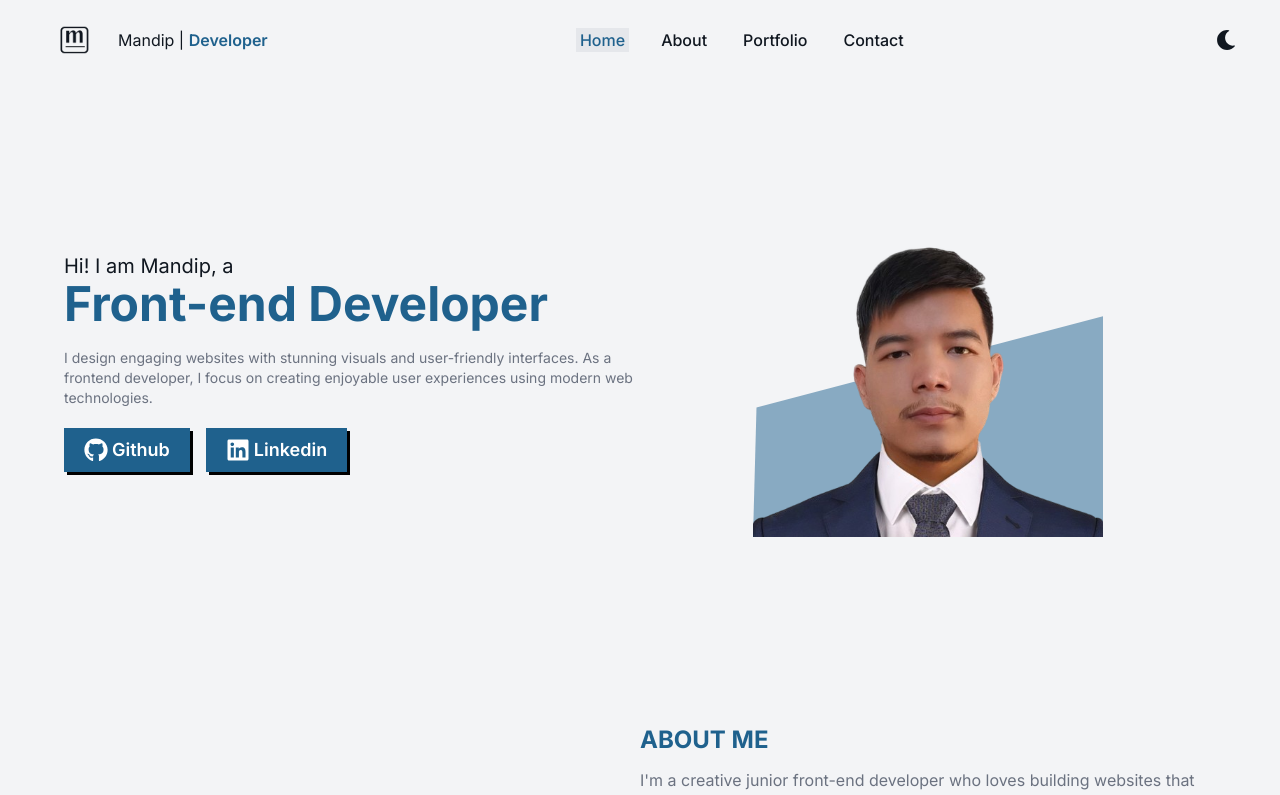
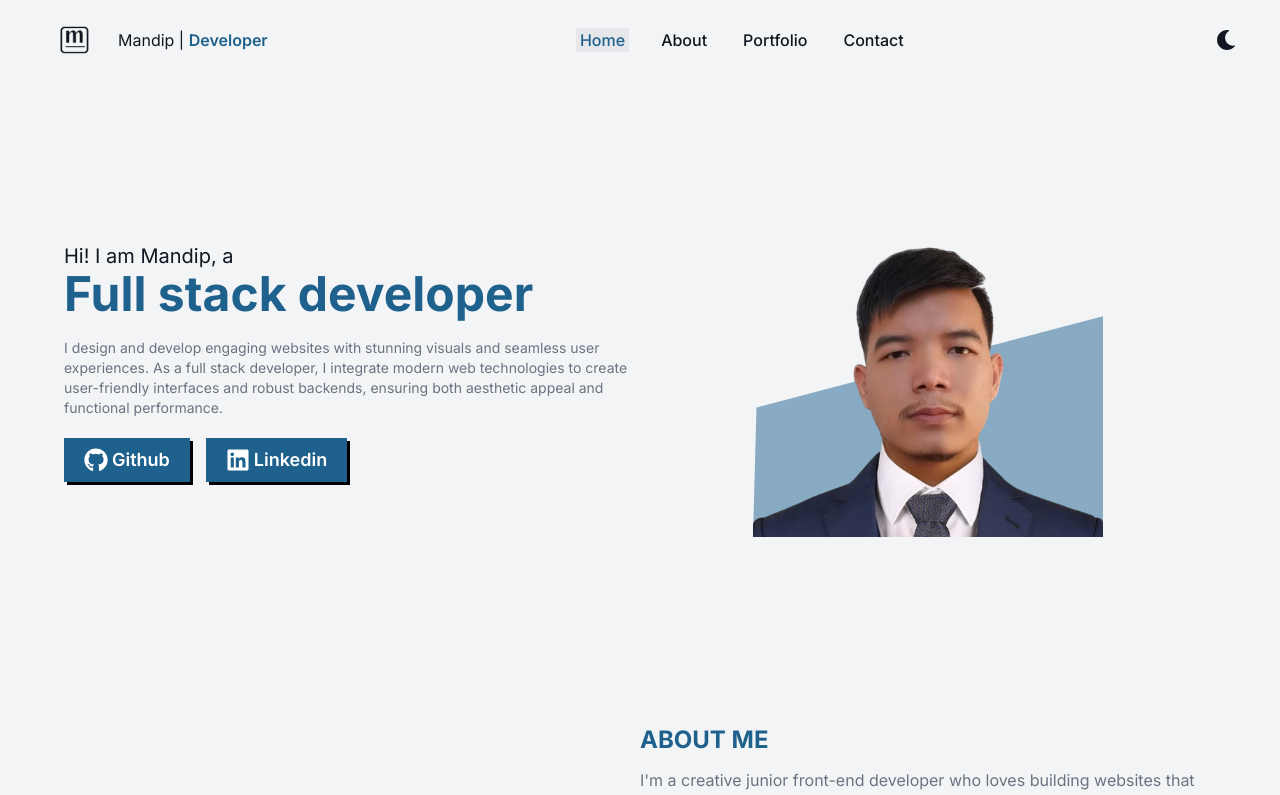
Before and after one commit to mandiptmg/latest-portfolio, a Next.js app: page / in a window 1280 px wide. Shown: the top 795 px of the page. Built offline with nearby package versions, Linux system fonts and the light colour scheme.

Commit message:
Update Hero.tsx

```diff
--- a/src/components/hero/Hero.tsx
+++ b/src/components/hero/Hero.tsx
@@ -13,12 +13,11 @@ const Hero = () => {
             Hi! I am Mandip, a
           </h5>
           <p className='text-3xl font-bold color1 md:text-3xl lg:text-5xl'>
-            Front-end Developer
+            Full stack developer
           </p>
           <p className='text-sm mt-5 dark:text-gray-200 text-gray-500'>
-            I design engaging websites with stunning visuals and user-friendly
-            interfaces. As a frontend developer, I focus on creating enjoyable
-            user experiences using modern web technologies.
+          I design and develop engaging websites with stunning visuals and seamless user experiences.
+            As a full stack developer, I integrate modern web technologies to create user-friendly interfaces and robust backends, ensuring both aesthetic appeal and functional performance.
           </p>
           <div className='flex items-center mt-5 gap-4'>
             <button
```
